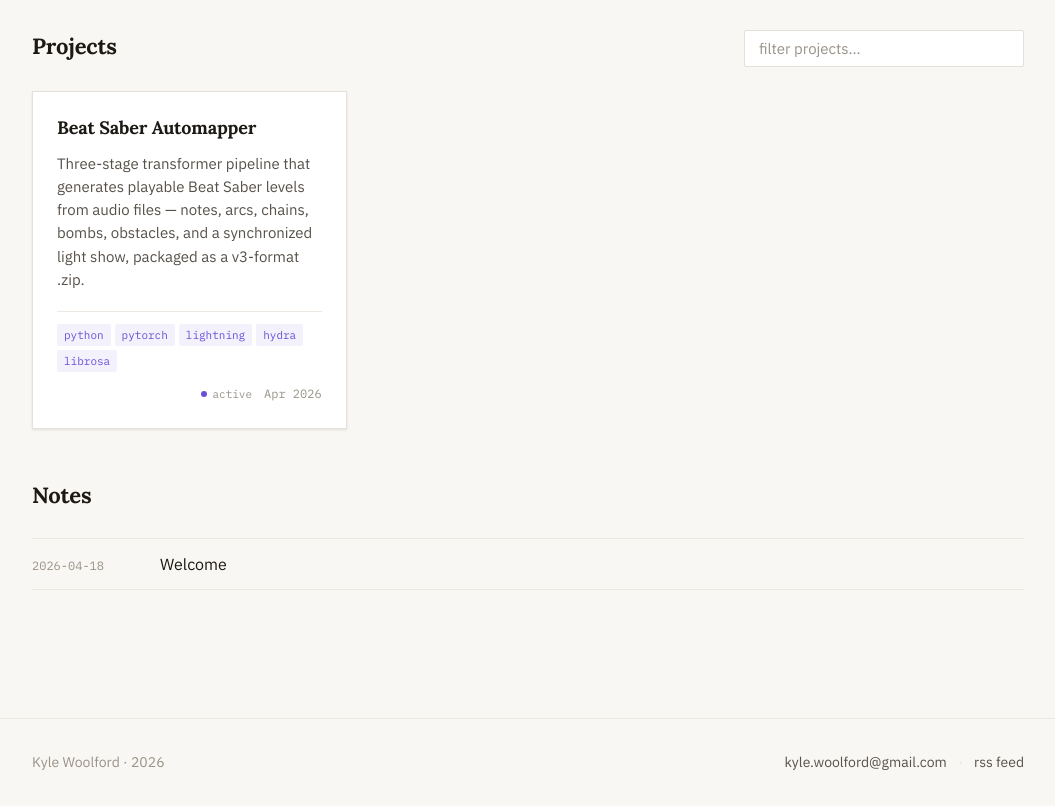
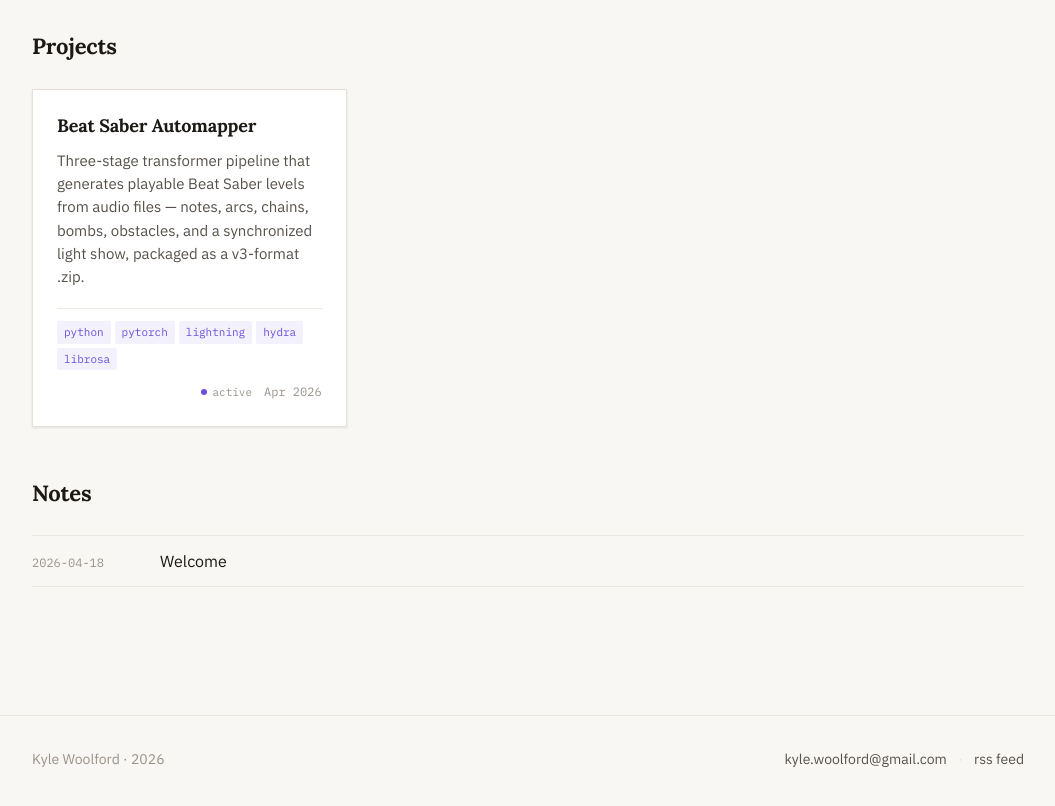
Before and after one commit to Kwoolford/Kwoolford.github.io, a Jekyll site: the page built from index.md, in a window 1280 px wide. Shown: the part 570-1376 px from the top of the page, without its empty margins (112-1167 px from the left). Built offline with Jekyll 4.4.1, drawn with Linux system fonts in a browser that asks for light colours.

Commit message:
remove project filter from homepage

```diff
--- a/_layouts/home.html
+++ b/_layouts/home.html
@@ -29,14 +29,12 @@ layout: default
 <section class="projects-section wrap">
   <div class="section-head">
     <h2 class="section-title">Projects</h2>
-    <input id="archive-search" class="search-input" type="search" placeholder="filter projects…" autocomplete="off" spellcheck="false">
   </div>
-  <div class="card-grid" id="archive-grid">
+  <div class="card-grid">
     {%- for p in all_projects -%}
       {%- include project-card.html project=p -%}
     {%- endfor -%}
   </div>
-  <p class="archive-empty" id="archive-empty" hidden>no projects match that filter.</p>
 </section>
 
 {%- if notes.size > 0 -%}
```
